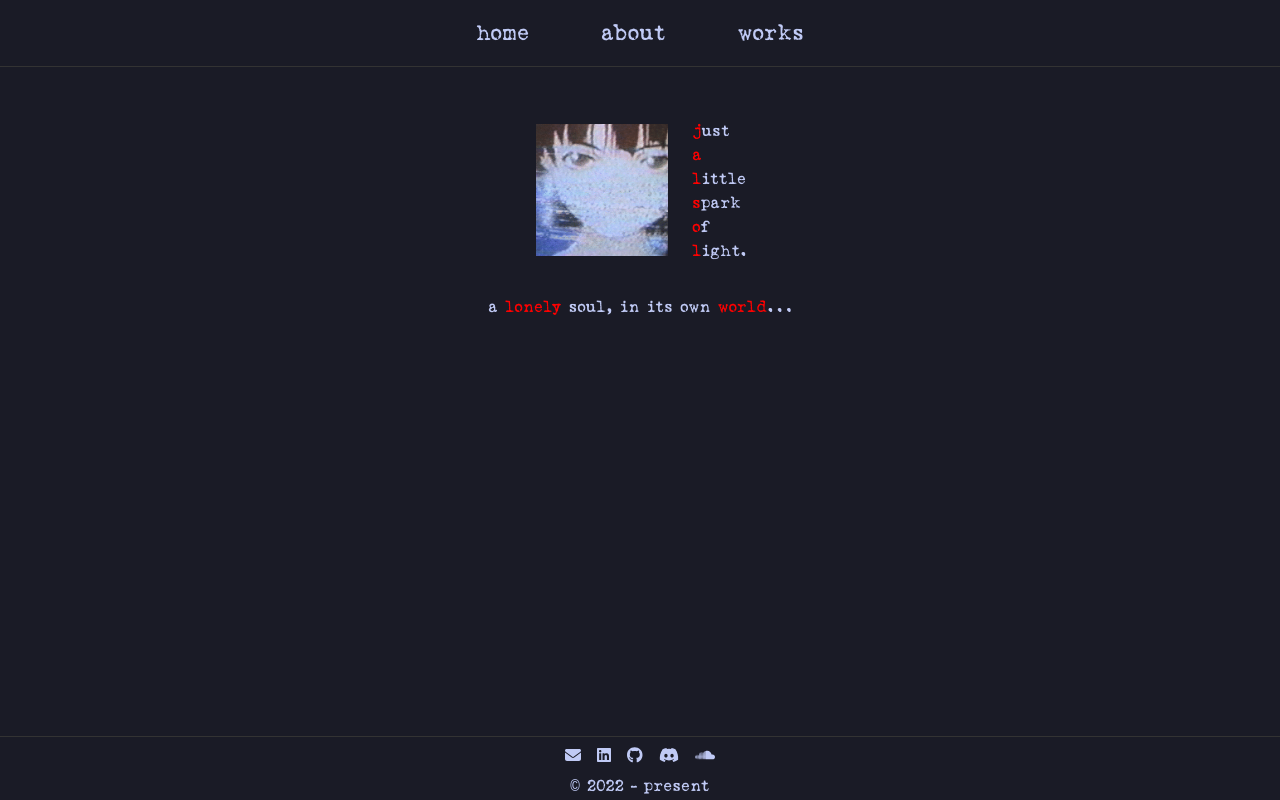
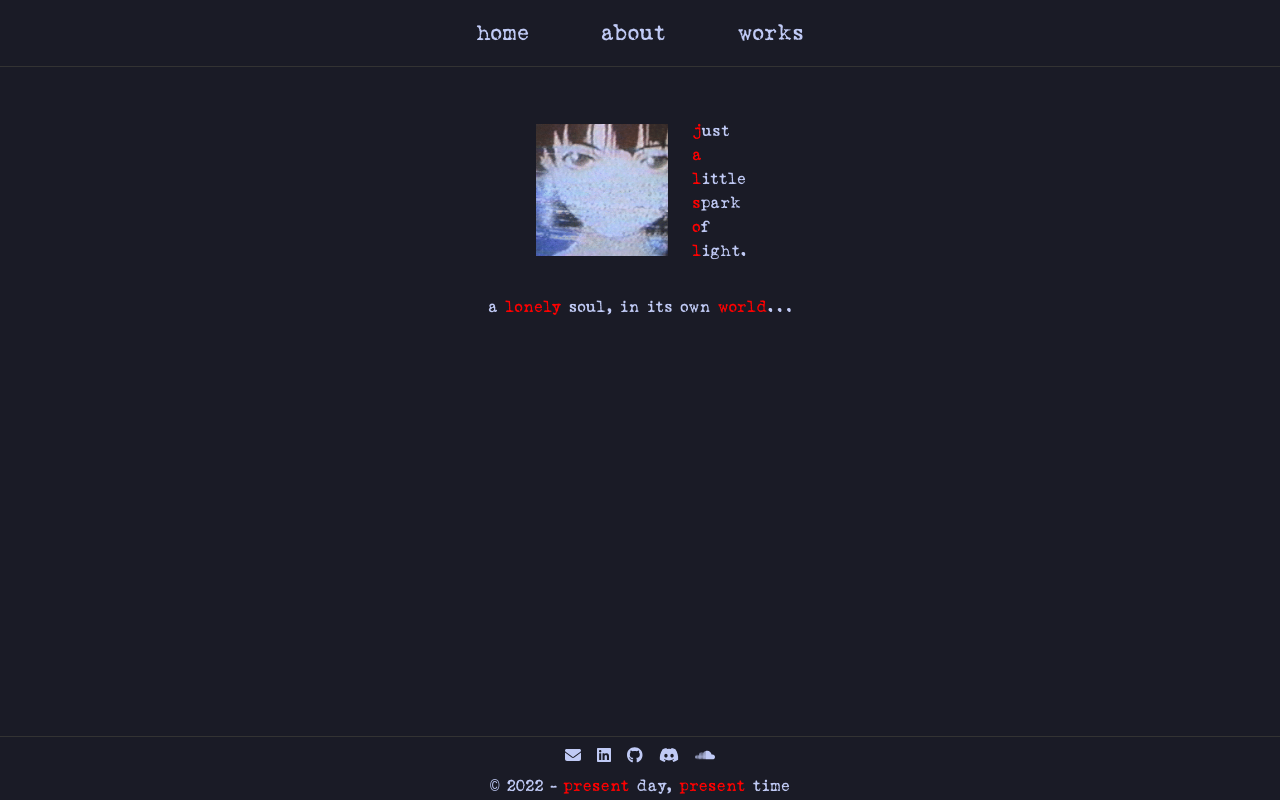
Before and after one commit to jalsol/vue-personal-site, a Vue app: page / in a window 1280 px wide. Built offline with nearby package versions, Linux system fonts and the light colour scheme; a web font is replaced by a local one.

Commit message:
Modify footer text
present day, present time
hahahahahaha

```diff
--- a/src/components/FooterBar.vue
+++ b/src/components/FooterBar.vue
@@ -26,7 +26,10 @@
         </a>
       </div>
 
-      <h6 class="text-center">© 2022 - present</h6>
+      <h6 class="text-center">
+        © 2022 - <span class="red-text">present</span> day,
+        <span class="red-text">present</span> time
+      </h6>
     </div>
   </footer>
 </template>
```
